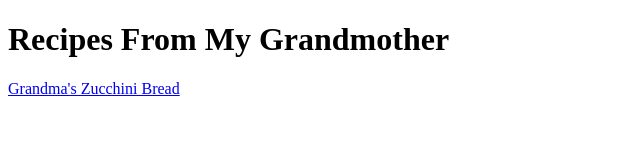
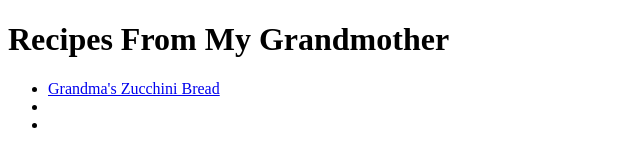
Before and after one commit to zalbright90/odin-recipes, a plain HTML site: page index.html in a window 1280 px wide. Shown: the whole page, without its empty margins (0-640 px from the left). Drawn offline with Linux system fonts and the light colour scheme.

Commit message:
Added list for recipes

```diff
--- a/index.html
+++ b/index.html
@@ -7,6 +7,10 @@
 </head>
 <body>
   <h1>Recipes From My Grandmother</h1>
-  <a href="recipes/zucchini-bread.html">Grandma's Zucchini Bread</a>
+    <ul>
+      <li><a href="recipes/zucchini-bread.html">Grandma's Zucchini Bread</a></li>
+      <li></li>
+      <li></li>
+    </ul>
 </body>
 </html>
```
